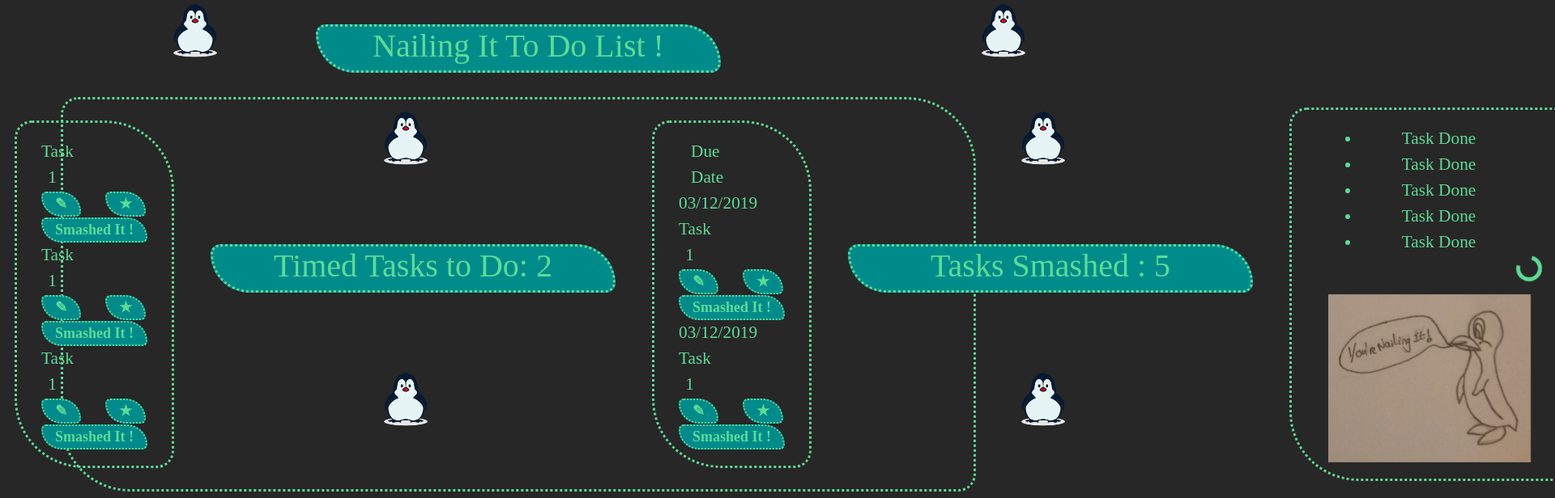
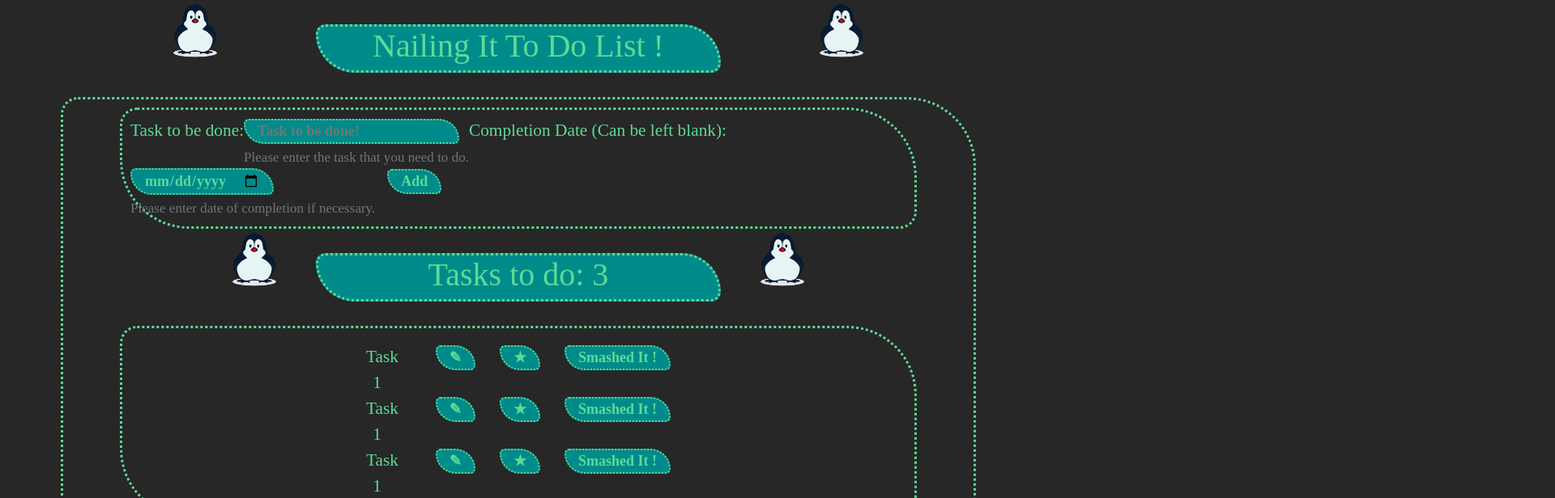
Before and after one commit to lottieh/Todo-App-Frontend, a React (Create React App) app: page / in a window 1280 px wide. Shown: the top 616 px of the page at 81% size, 1920 px wide, since content can reach past the window. Built offline with nearby package versions, Linux system fonts and the light colour scheme; a web font is replaced by a local one.

Commit message:
All centred and penguins fixed

```diff
--- a/src/App.js
+++ b/src/App.js
@@ -18,13 +18,19 @@ import TasksSmashedHeader from './TasksSmashedHeader';
 import TaskDone from './TaskDone';
 import Loading from './Loading';
 import NailingItPenguin from './NailingItPenguin';
+import Toplpenguin from './Leftpenguin';
+import RightPenguin from './RightPenguin';
 
 class App extends React.Component {
 
   render() {
     return (
       <div className='container'>
+       {/* <div className="row Topheader">
+        <Toplpenguin /> */}
         <Header />
+        {/* <RightPenguin />
+</div> */}
         <div className='content'>
           <div className='row Insertion_Section'>
             <InsertionSectionTask />
@@ -84,7 +90,7 @@ class App extends React.Component {
 
           <TasksSmashedHeader />
 
-          <div className='Bordered col-12 col-md-6'>
+          <div className='Bordered'>
 
             <ul>
               <TaskDone />
--- a/src/Header.js
+++ b/src/Header.js
@@ -9,7 +9,7 @@ class Header extends React.Component {
 
         <h1> Nailing It To Do List !</h1>
 
-        <img className="topl" src={littlePenguin} alt="penguin"></img>
+        <img className="topr" src={littlePenguin} alt="penguin"></img>
         </div>
           );
         }
--- /dev/null
+++ b/src/Leftpenguin.js
@@ -0,0 +1,12 @@
+import React from 'react';
+import littlePenguin from './littlePenguin.png';
+class Leftpenguin extends React.Component {
+
+    render() {
+        return (
+
+            <img className="topl" src={littlePenguin} alt="penguin"></img>
+        );
+    }
+}
+export default Leftpenguin
--- /dev/null
+++ b/src/RightPenguin.js
@@ -0,0 +1,12 @@
+import React from 'react';
+import littlePenguin from './littlePenguin.png';
+class RightPenguin extends React.Component {
+
+  render() {
+    return (
+
+        <img className="topr" src={littlePenguin} alt="penguin"></img>
+          );
+        }
+      }
+export default RightPenguin
--- a/src/Style.css
+++ b/src/Style.css
@@ -10,19 +10,16 @@
      border-radius: 1em 4em 1em 4em/1em 4em 1em 4em;
      Padding: 10px 10px 10px 10px;
      margin: auto 60px;
-     display: flex;
+
+ }
+.Topheader {display: grid;
     justify-content: center;
- }
-
+    }
 body{
     background-color:#272727;
     color:#5cdb95;
     font-family:'Annie Use Your Telescope',cursive;
     font-size: 16pt;
-
-    justify-content: center;
-    align-items: center;
-    text-align: center;
 
 }
 
@@ -57,7 +54,7 @@ body{
  .topr {
      width:82px;
      height:75px;
-     margin-right: 300px;
+     margin-right: 200px;
  }
 
  .Insertion_Section {
@@ -75,6 +72,9 @@ body{
      border-radius: 1em 4em 1em 4em/1em 4em 1em 4em;
      Padding: 20px 30px 20px 30px;
      float: centre;
+     display: grid;
+    justify-content: center;
+
  }
 
  .Timed_Task {
--- a/src/TasksSmashedHeader.js
+++ b/src/TasksSmashedHeader.js
@@ -1,6 +1,6 @@
 import React from 'react';
 import littlePenguin from './littlePenguin.png';
-class Header extends React.Component {
+class TasksSmashedHeader extends React.Component {
 
   render() {
     return (
@@ -9,9 +9,9 @@ class Header extends React.Component {
 
         <h1> Tasks Smashed : 5 </h1>
 
-        <img className="topl" src={littlePenguin} alt="penguin"></img>
+        <img className="topr" src={littlePenguin} alt="penguin"></img>
         </div>
           );
         }
       }
-export default Header
+export default TasksSmashedHeader
--- a/src/TimedTasksHeader.js
+++ b/src/TimedTasksHeader.js
@@ -9,7 +9,7 @@ class TimedTasksHeader extends React.Component {
 
         <h1> Timed Tasks to Do: 2</h1>
 
-        <img className="topl" src={littlePenguin} alt="penguin"></img>
+        <img className="topr" src={littlePenguin} alt="penguin"></img>
         </div>
           );
         }
--- a/src/UndatedTasksToDoHeader.js
+++ b/src/UndatedTasksToDoHeader.js
@@ -1,6 +1,6 @@
 import React from 'react';
 import littlePenguin from './littlePenguin.png';
-class Header extends React.Component {
+class UndatedTasksToDoHeader extends React.Component {
 
   render() {
     return (
@@ -9,9 +9,9 @@ class Header extends React.Component {
 
         <h1> Tasks to do: 3 </h1>
 
-        <img className="topl" src={littlePenguin} alt="penguin"></img>
+        <img className="topr" src={littlePenguin} alt="penguin"></img>
         </div>
           );
         }
       }
-export default Header
+export default UndatedTasksToDoHeader
```
